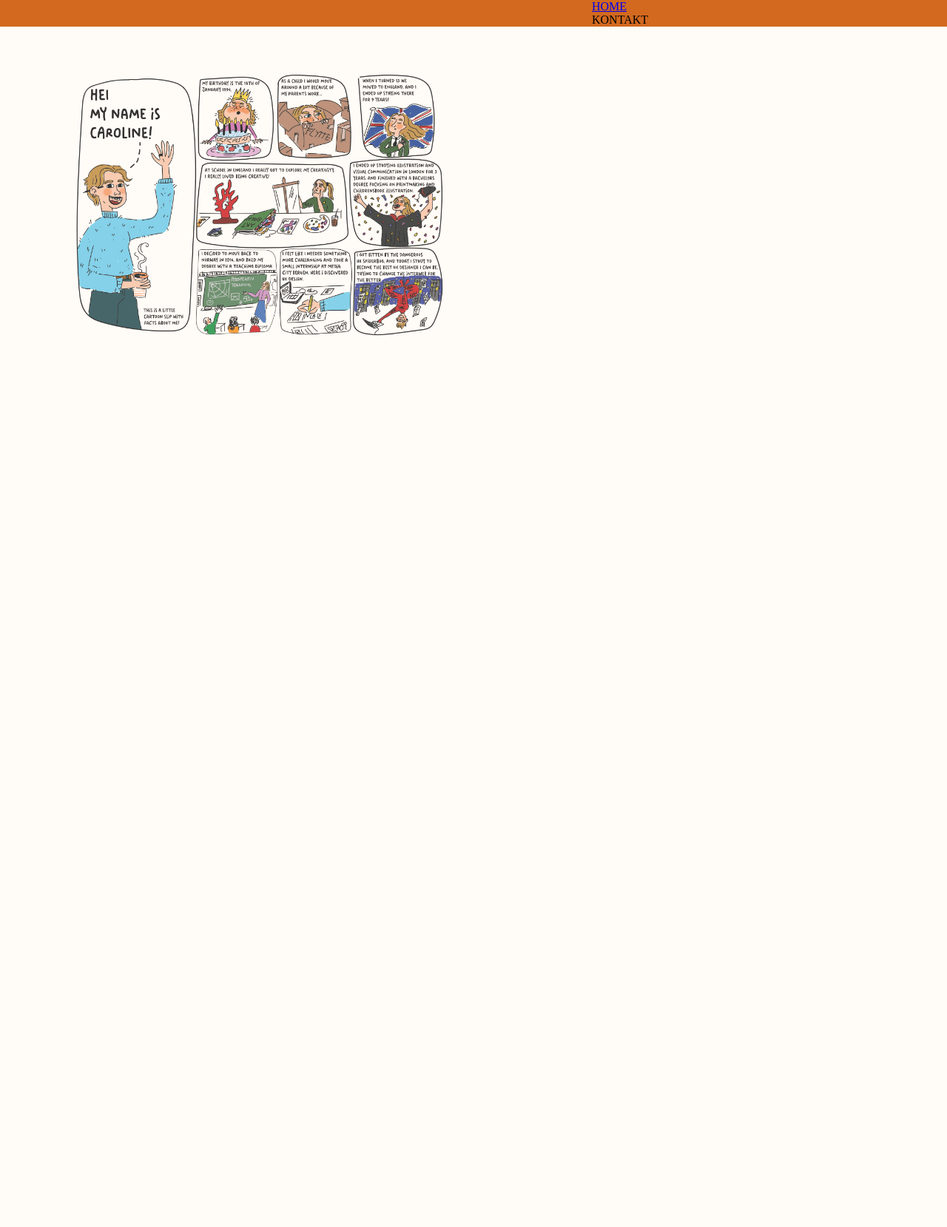
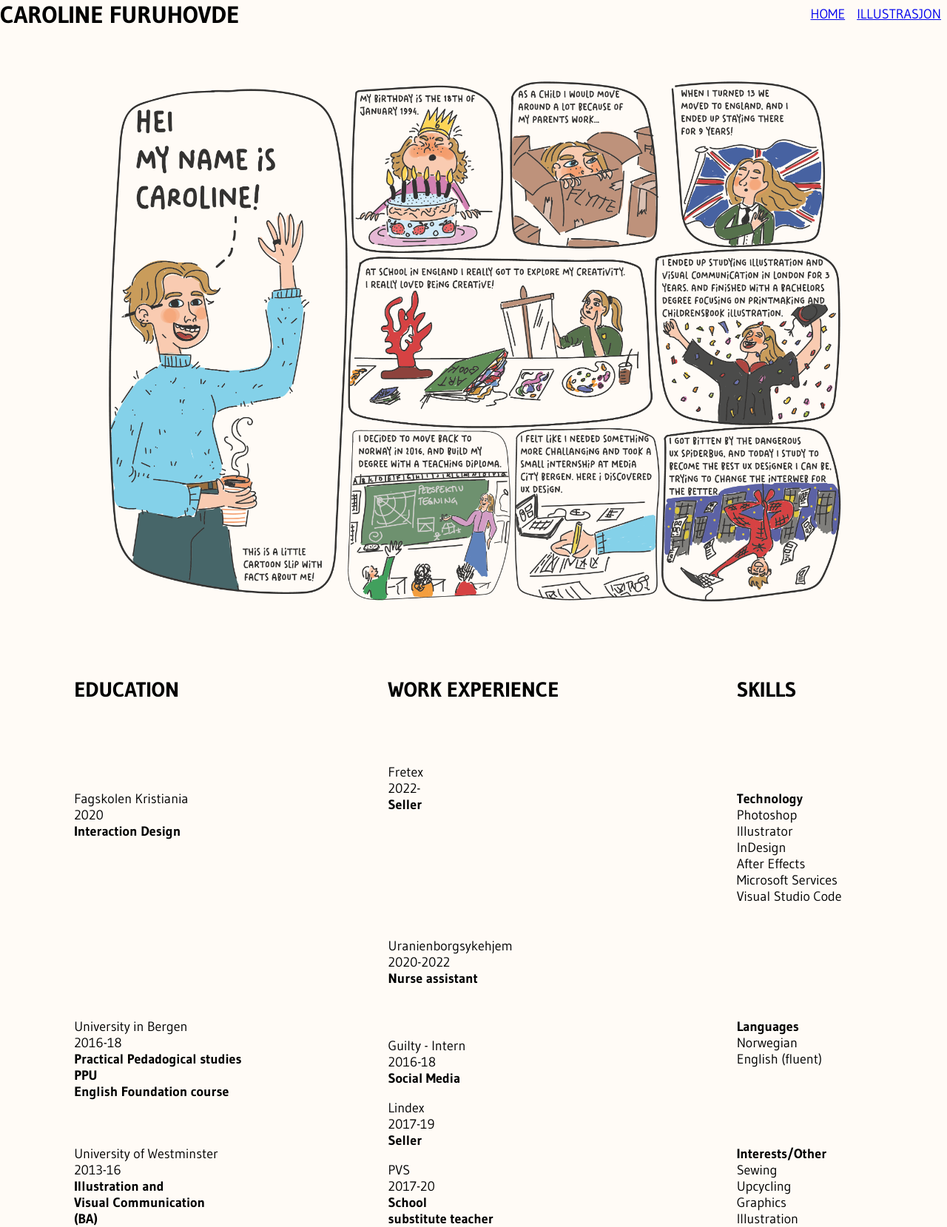
Before and after one commit to carolinefuruhovde/CarolineFuruhovdePortfolio, a plain HTML site: page about.html in a window 1280 px wide. Shown: the whole page at 74% size. Before the commit the page ends 800 px from the top, so only its background shows below. Drawn offline with Linux system fonts and the light colour scheme.

Commit message:
commit changes

```diff
--- a/about.html
+++ b/about.html
@@ -8,15 +8,20 @@
     <meta name="description" content="An interaction designer has knowledge of both technology and design methods, and workd to understand how technical systems are experienced by users.">
     <link rel="stylesheet" href="css/reset.css">
     <link rel="stylesheet" href="./css/style.css">
+    <link href="https://fonts.googleapis.com/css2?family=Gudea:ital,wght@0,400;0,700;1,400&display=swap" rel="stylesheet">
+    <link rel="preconnect" href="https://fonts.googleapis.com">
+<link rel="preconnect" href="https://fonts.gstatic.com" crossorigin>
+<link href="https://fonts.googleapis.com/css2?family=Anton&display=swap" rel="stylesheet">
 </head>
 <body>
     <header>
+        <h1>CAROLINE FURUHOVDE</h1>
         <nav>
             <ul>
                 <li>
                     <a href="index.html">HOME</a>
                     </li>
-                <li>KONTAKT</li>
+                    <li><a href="illustrasjon.html">ILLUSTRASJON</a></li>
 
 
             </ul>
@@ -29,9 +34,129 @@
             </ul>
         </nav>
     </header>
-    <div class="herosection">
+
+
+    <div class="cv">
+
         <img alt="" src="/assets/portfolio illustration 3-01.png" />
     </div>
+   <div class="container">
+    <div class="cvgrid">
+        <h3>EDUCATION</h3>
 
+        <p>
+           Fagskolen Kristiania
+            <br>
+            2020
+            <br>
+           <b> Interaction Design</b>
+        </p>
+        <br>
+        <p>
+           University in Bergen
+            <br>
+            2016-18
+            <br>
+            <b> Practical Pedadogical studies
+            <br>PPU
+            <br>English Foundation course</b>
+        </p>
+        <br>
+        <p>
+            University of Westminster
+            <br>
+            2013-16
+            <br>
+            <b>Illustration and <br>
+            Visual Communication <br>
+        (BA)</b>
+
+        </p>
+    </div>
+    <div class="cvgrid">
+        <h3>WORK EXPERIENCE </h3>
+        <p>
+            Fretex
+             <br>
+             2022-
+             <br>
+            <b> Seller</b>
+         </p>
+         <br>
+        <p>
+           Uranienborgsykehjem
+            <br>
+            2020-2022
+            <br>
+           <b> Nurse assistant</b>
+        </p>
+        <br>
+        <p>
+           Guilty - Intern
+            <br>
+            2016-18
+            <br>
+           <b> Social Media </b>
+        </p>
+        <br>
+        <p>
+           Lindex
+            <br>
+            2017-19
+            <br>
+            <b>Seller</b>
+        </p>
+        <br>
+        <p>
+           PVS
+            <br>
+            2017-20
+            <br>
+            <b>School <br>
+                substitute teacher</b>
+        </p>
+    </div>
+    <div class="cvgrid">
+        <h3>SKILLS</h3>
+
+        <p>
+           <b>Technology </b>
+            <br>
+            Photoshop
+            <br>
+            Illustrator
+            <br>
+            InDesign
+            <br>
+            After Effects
+            <br>
+            Microsoft Services
+            <br>
+            Visual Studio Code
+        </p>
+        <br>
+        <p>
+           <b>Languages </b>
+            <br>
+            Norwegian
+            <br>
+            English (fluent)
+        </p>
+        <br>
+        <p>
+            <b>Interests/Other </b>
+             <br>
+             Sewing
+             <br>
+             Upcycling
+             <br>
+             Graphics
+             <br>
+             Illustration
+         </p>
+
+    </div>
+
+</div>
 </body>
 </html>
--- a/css/style.css
+++ b/css/style.css
@@ -1,38 +1,96 @@
 body{
-    background-color: #FFFBF6
+    background-color: #FFFBF6;
+
 }
 
 h1{
-    background-color: cadetblue;
-    color: blueviolet;
+    position: absolute;
+    font-family: 'Gudea', sans-serif;
 }
-header{
-    background-color: chocolate;
+h2 {
+    font-family: 'Anton', sans-serif;
+    margin-bottom: 60px;
+    font-size: 32px;
+}
+h3{
+    font-family:'Gudea', sans-serif ;
+    font-size: 28px;
+}
+nav{
+    overflow:hidden;
+  font-family: 'Gudea', sans-serif;
+  font-size: 18px;
+
+}
+ul {
+    list-style-type: none;
+    margin: 0;
+    padding: 0;
+    display: flex;
+    justify-content: flex-end;
+  }
+  li{
+      display: inline;
       float: right;
+
   }
 
-nav{
-    overflow:hidden;
+  a{
+      display: block;
+      padding: 8px;
 
   }
-li{
-display:inline-block;
-padding-left: 50em;
 
-}
-.mobilenav{
-    display: none;
+  p{
+    font-family: 'Gudea', sans-serif;
+    font-size: 18px;
   }
 
-.herosection{
-    padding: 100px;
+.herosection img{
+    width: 1200px;
+    opacity: 80%;
+    display: block;
+    margin-left: auto;
+    margin-right: auto
 }
 
-img{
-    width: 500px;
+.cv img{
+    width: 1000px;
     opacity: 80%;
+    display: block;
+    margin-left: auto;
+    margin-right: auto;
+    padding-top: 70px;
 }
 
 .structure {
     grid-template-rows: inherit;
+    margin-left:15%;
 }
+
+/* abpout */
+
+.container {
+    display: grid;
+    grid-template-columns: 1fr 1fr 1fr;
+    justify-items: center;
+
+
+}
+
+.cvgrid{
+    margin-top: 50px;
+    /* margin-left: 15%; */
+    padding-top: 50px;
+    display: grid;
+    grid-template-rows: 1fr 1fr 1fr 1fr;
+}
+
+
+
+/*
+mobil */
+
+.mobilenav{
+    display: none;
+}
```
Also changed, not shown: illustrasjon.html (added, +28 -0 lines), index.html (+13 -5 lines), mingle.html (added, +14 -0 lines). Lines whose indentation alone changed are shown as unchanged.
